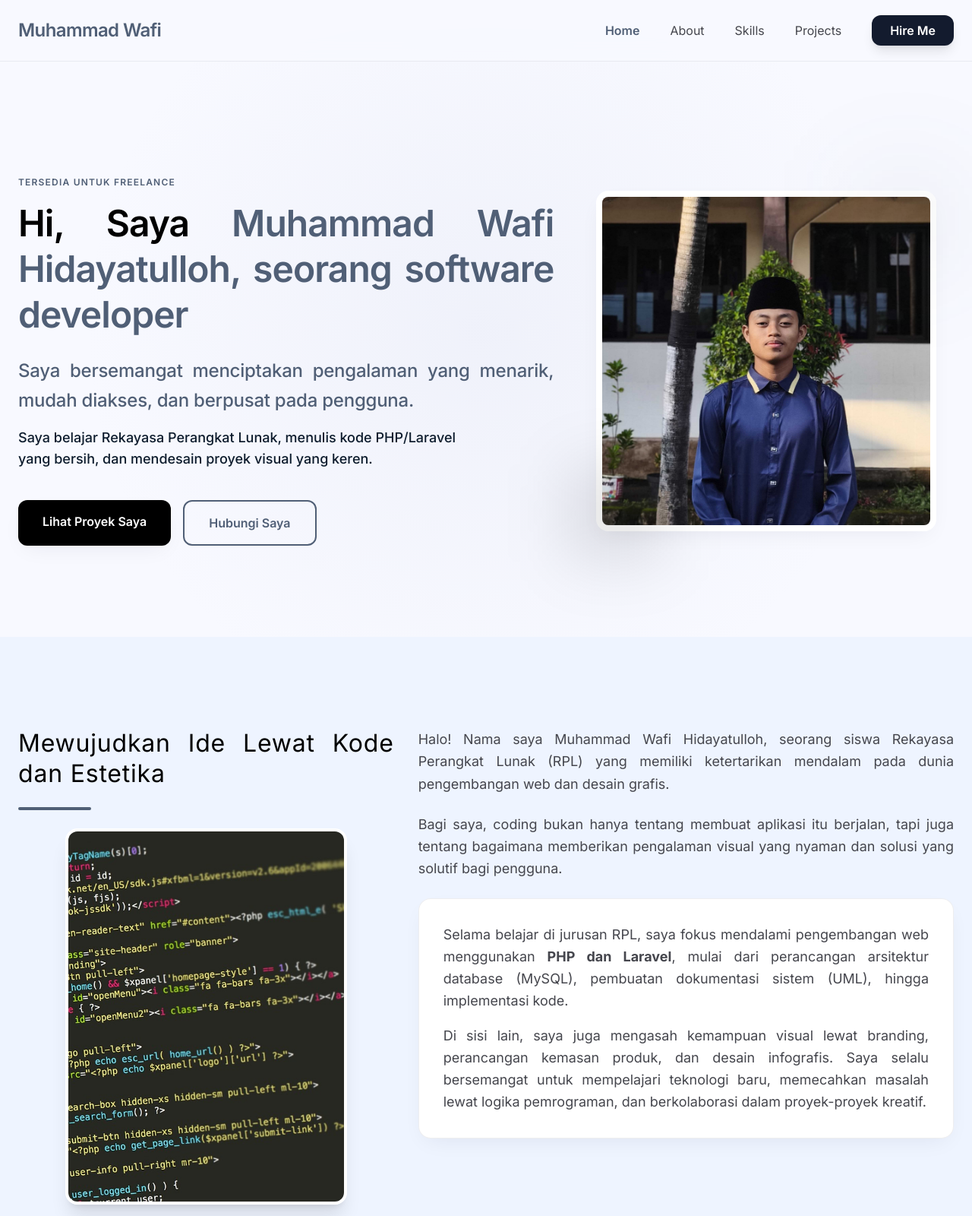
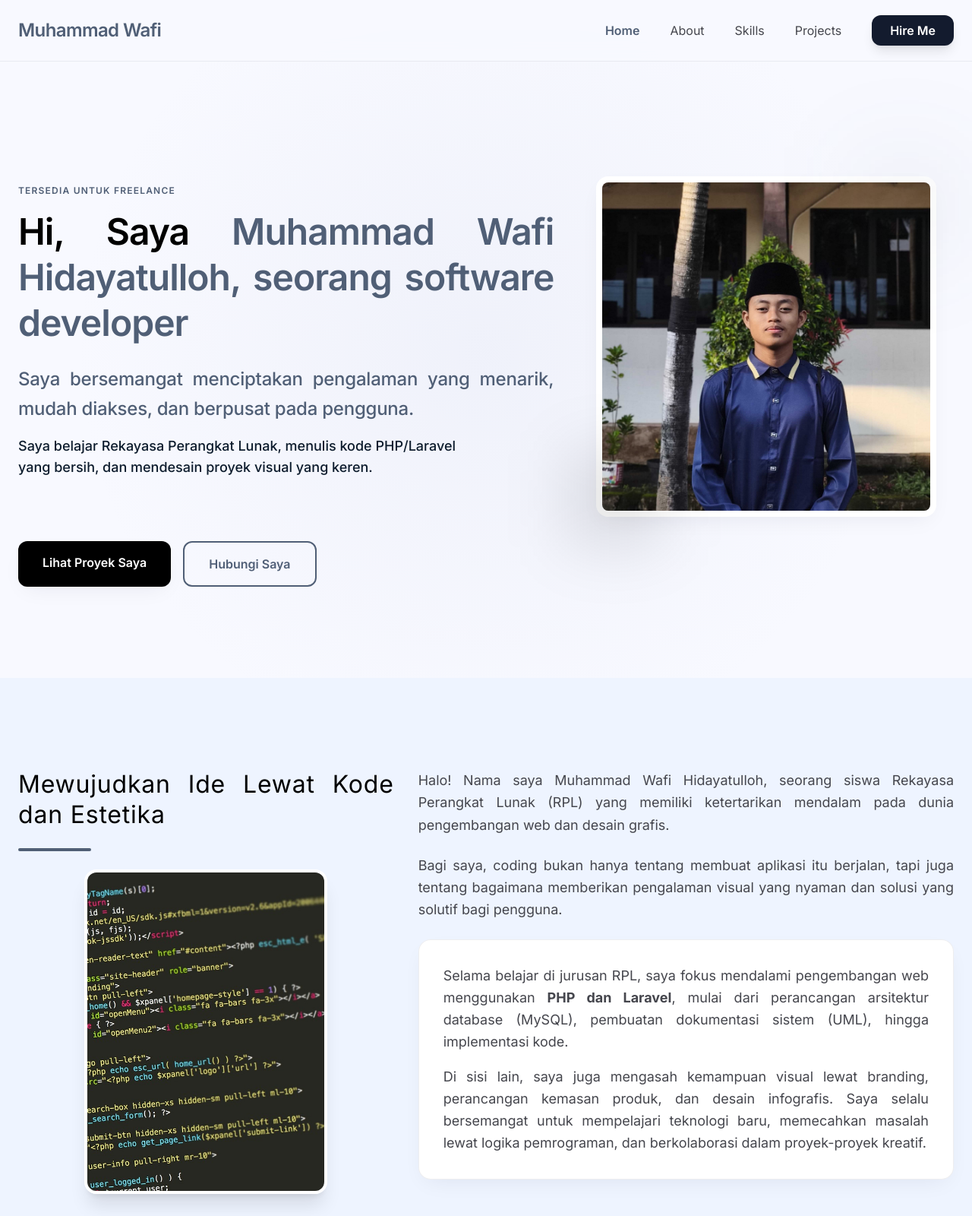
Before and after one commit to wafi-hidayatulloh/Portofolio-Wafi, a plain HTML site: page index.html in a window 1280 px wide. Shown: the top 1600 px of the page at 76% size. Drawn offline with nearby package versions, Linux system fonts and the light colour scheme.

Commit message:
memperbaiki tampilan

```diff
--- a/index.html
+++ b/index.html
@@ -318,6 +318,9 @@
             .w-24 { width: 48px; }
             .border-8 { border-width: 4px; }
             .p-10 { padding: 16px; }
+            .max-w-xs { max-width: 240px; }
+            .about-text { clear: both; }
+            .space-y-6 > :not([hidden]) ~ :not([hidden]) { margin-top: 10px; }
         }
 
         /* Toast notification */
@@ -382,7 +385,7 @@
 <main class="relative">
 <!-- Hero Section -->
 <section class="min-h-screen flex items-center pt-20 relative overflow-hidden hero-gradient">
-<div class="max-w-container-max mx-auto px-gutter w-full grid grid-cols-1 md:grid-cols-12 gap-element-gap items-center py-section-gap">
+<div class="max-w-container-max mx-auto px-gutter w-full flex flex-col md:grid md:grid-cols-12 gap-6 md:gap-element-gap items-center py-section-gap">
 <div class="md:col-span-7 z-10">
 <span class="font-label-caps text-label-caps text-secondary mb-4 block uppercase tracking-widest reveal hero-reveal-1">Tersedia untuk Freelance</span>
 <h1 class="font-headline-lg text-headline-lg md:text-5xl md:leading-tight text-primary mb-6 reveal hero-reveal-2">
@@ -394,10 +397,6 @@
 <p class="font-body-lg text-body-lg font-medium text-on-surface mb-10 max-w-xl reveal hero-reveal-3">
                 Saya belajar Rekayasa Perangkat Lunak, menulis kode PHP/Laravel yang bersih, dan mendesain proyek visual yang keren.
             </p>
-<div class="flex flex-col sm:flex-row gap-4 reveal hero-reveal-4">
-<a class="bg-primary text-white px-8 py-4 rounded-full font-semibold text-center hover:bg-primary-container transition-all ambient-shadow active:scale-95" href="#projects">Lihat Proyek Saya</a>
-<a class="border-2 border-secondary text-secondary px-8 py-4 rounded-full font-semibold text-center hover:bg-secondary/10 transition-all active:scale-95" href="#contact">Hubungi Saya</a>
-</div>
 </div>
 <div class="md:col-span-5 relative flex justify-center items-center reveal hero-reveal-2" style="transition-delay: 0.4s">
 <div class="relative w-full aspect-square max-w-md">
@@ -408,19 +407,23 @@
 </div>
 </div>
 </div>
+<div class="md:col-span-12 flex flex-col sm:flex-row gap-4 justify-center md:justify-start reveal hero-reveal-4">
+<a class="bg-primary text-white px-8 py-4 rounded-full font-semibold text-center hover:bg-primary-container transition-all ambient-shadow active:scale-95" href="#projects">Lihat Proyek Saya</a>
+<a class="border-2 border-secondary text-secondary px-8 py-4 rounded-full font-semibold text-center hover:bg-secondary/10 transition-all active:scale-95" href="#contact">Hubungi Saya</a>
+</div>
 </div>
 </section>
 
 <!-- About Me Section -->
 <section class="py-section-gap bg-surface-container-low" id="about">
 <div class="max-w-container-max mx-auto px-gutter">
-<div class="grid grid-cols-1 md:grid-cols-12 gap-element-gap items-start">
-<div class="md:col-span-5 md:sticky md:top-32 reveal space-y-6">
+<div class="flex flex-col md:grid md:grid-cols-12 gap-8 md:gap-element-gap items-start">
+<div class="md:col-span-5 md:sticky md:top-32 w-full reveal space-y-6">
 <div>
 <h2 class="font-headline-lg text-headline-lg text-primary mb-6 tracking-wide font-light">Mewujudkan Ide Lewat Kode dan Estetika</h2>
 <div class="w-24 h-1 bg-secondary rounded-full"></div>
 </div>
-<div class="w-3/4 md:w-3/4 aspect-[3/4] rounded-2xl overflow-hidden ambient-shadow border-4 border-white shadow-xl mx-auto">
+<div class="w-full max-w-xs mx-auto md:w-3/4 aspect-[3/4] rounded-2xl overflow-hidden ambient-shadow border-4 border-white shadow-xl">
 <img class="w-full h-full object-cover" alt="Muhammad Wafi Hidayatulloh" src="about-photo.jpg"/>
 </div>
 </div>
@@ -432,7 +435,7 @@
 <p class="reveal" style="transition-delay: 0.2s">
                         Bagi saya, coding bukan hanya tentang membuat aplikasi itu berjalan, tapi juga tentang bagaimana memberikan pengalaman visual yang nyaman dan solusi yang solutif bagi pengguna.
                     </p>
-<div class="bg-white p-8 rounded-2xl border border-outline-variant/30 ambient-shadow my-8 reveal" style="transition-delay: 0.3s">
+<div class="bg-white p-8 rounded-2xl border border-outline-variant/30 ambient-shadow my-6 reveal" style="transition-delay: 0.3s">
 <p class="mb-4">
                             Selama belajar di jurusan RPL, saya fokus mendalami pengembangan web menggunakan <strong>PHP dan Laravel</strong>, mulai dari perancangan arsitektur database (MySQL), pembuatan dokumentasi sistem (UML), hingga implementasi kode.
                         </p>
```
